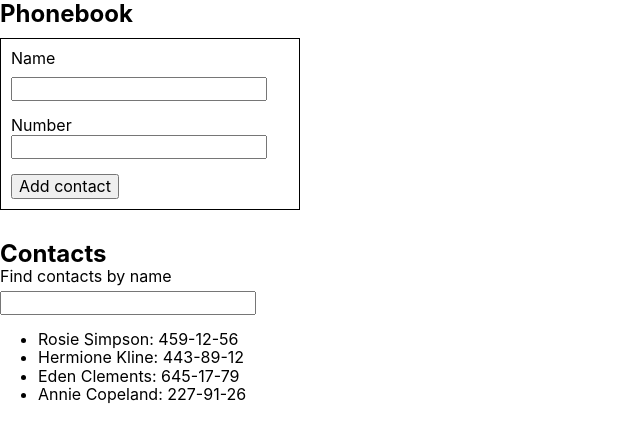
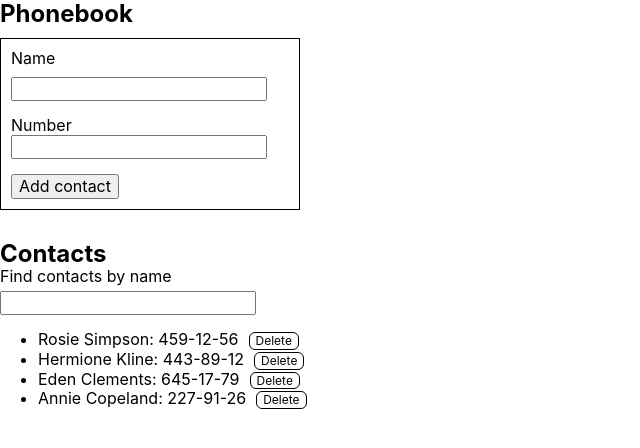
Before and after one commit to h0wter/goit-react-hw-02-phonebook, a React (Create React App) app: page / in a window 1280 px wide. Shown: the top 448 px of the page, without its empty margins (0-640 px from the left). Built offline with nearby package versions, Linux system fonts and the light colour scheme.

Commit message:
add contact component with styles

```diff
--- a/src/components/Contact/Contact.jsx
+++ b/src/components/Contact/Contact.jsx
@@ -1,9 +1,25 @@
-import { ContactItem } from './Contact.styled';
+import PropTypes from 'prop-types';
+import { ContactItem, ContactData } from './Contact.styled';
+import { Button } from 'components/Button/Button';
 
-export const Contact = ({ contact }) => {
+export const Contact = ({ contact, onClick }) => {
   return (
     <ContactItem>
-      {contact.name}: {contact.number}
+      <ContactData>
+        {contact.name}: {contact.number}
+      </ContactData>
+      <Button type="button" onClick={() => onClick(contact.id)}>
+        Delete
+      </Button>
     </ContactItem>
   );
 };
+
+Contact.propTypes = {
+  contact: PropTypes.exact({
+    id: PropTypes.string.isRequired,
+    name: PropTypes.string.isRequired,
+    number: PropTypes.string.isRequired,
+  }),
+  onClick: PropTypes.func.isRequired,
+};
--- a/src/components/Contact/Contact.styled.jsx
+++ b/src/components/Contact/Contact.styled.jsx
@@ -4,3 +4,7 @@ export const ContactItem = styled.li`
   list-style: disc;
   margin-left: 38px;
 `;
+
+export const ContactData = styled.span`
+  margin-right: 10px;
+`;
```
